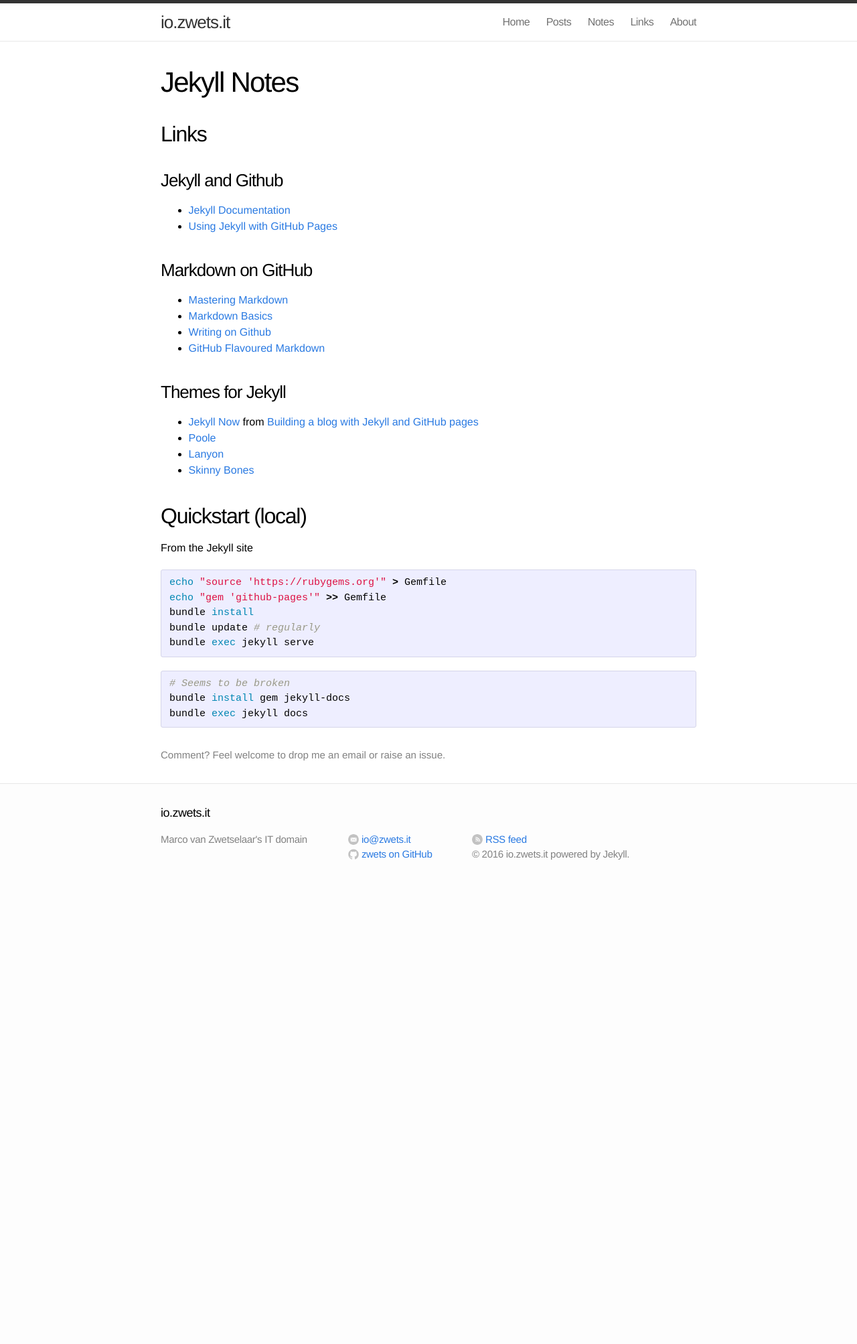
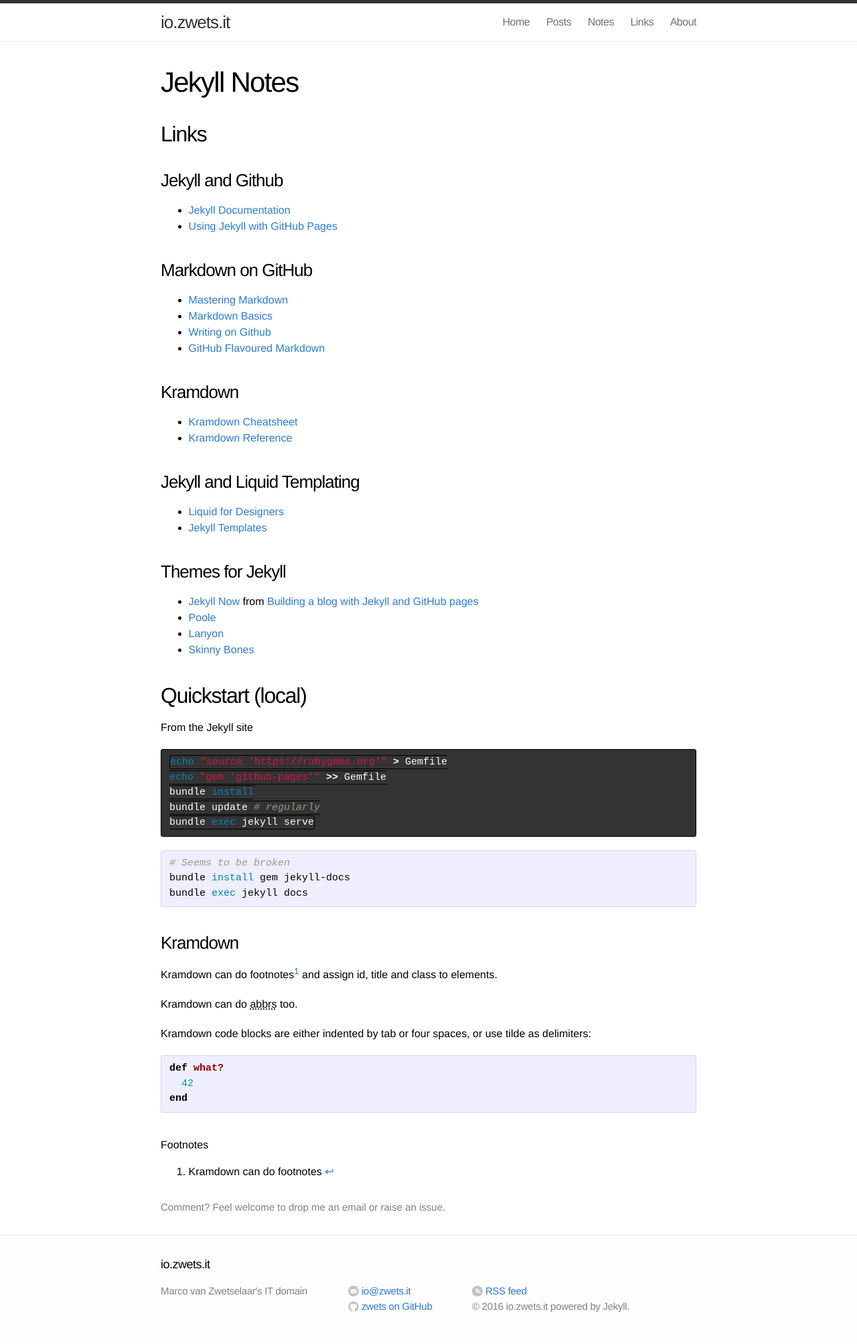
Before and after one commit to zwets/zwets.github.io, a Jekyll site: the page built from jekyll-notes.md, in a window 1280 px wide. Shown: the whole page at 67% size. Built offline with Jekyll 4.4.1, drawn with Linux system fonts in a browser that asks for light colours; before the commit the page ends 1332 px from its top, so only the background shows below that.

Commit message:
Override hard wrapped markdown in kramdown config.  Add footnotes and abbrs.

```diff
--- a/_config.yml
+++ b/_config.yml
@@ -14,7 +14,7 @@
 #future:      false
 #unpublished: false
 # Conversion
-#markdown:    kramdown
+markdown:    kramdown
 #highlighter: rouge
 highlighter: pygments
 #lsi:         false
@@ -28,9 +28,17 @@
 #jekyll.environment: production # default is development?
 gems:
   - jekyll-sitemap
+
+# Kramdown options
 kramdown:
   input: GFM   # Github Flavoured Markdown
   toc_levels: 1..2
+  hard_wrap: false      # Override Github default
+#  auto_ids:       true
+#  footnote_nr:    1
+#  entity_output:  as_char
+#  toc_levels:     1..6
+#  smart_quotes:   lsquo,rsquo,ldquo,rdquo
 
 # (Non-overrideable) Github defaults
 #safe: true
--- a/css/main.css
+++ b/css/main.css
@@ -272,6 +272,8 @@
 }
 
 /* terminal */
+.post .terminal pre,
+.post .terminal code,
 .post pre.terminal {
   border: 1px solid #000;
   background-color: #333;
@@ -284,6 +286,7 @@
 .post pre.terminal code { background-color: #333; }
 
 /* Syntax highlighting styles */
+/* https://github.com/mojombo/tpw/blob/master/css/syntax.css */
 /* ----------------------------------------------------------*/
 
 .highlight  { background: #ffffff; }
--- a/jekyll-notes.md
+++ b/jekyll-notes.md
@@ -20,6 +20,16 @@
  - [Writing on Github](https://help.github.com/articles/writing-on-github/)
  - [GitHub Flavoured Markdown](https://help.github.com/articles/github-flavored-markdown/)
 
+### Kramdown
+
+ - [Kramdown Cheatsheet](http://ricostacruz.com/cheatsheets/kramdown.html)
+ - [Kramdown Reference](http://kramdown.gettalong.org/quickref.html)
+
+### Jekyll and Liquid Templating
+
+ - [Liquid for Designers](https://github.com/Shopify/liquid/wiki/Liquid-for-Designers)
+ - [Jekyll Templates](http://jekyllrb.com/docs/templates/)
+
 ### Themes for Jekyll
 
  - [Jekyll Now](https://github.com/barryclark/jekyll-now) from
@@ -32,6 +42,7 @@
 
 From the Jekyll site
 
+{: .terminal }
 {% highlight bash %}
 echo "source 'https://rubygems.org'" > Gemfile
 echo "gem 'github-pages'" >> Gemfile
@@ -45,3 +56,25 @@
 bundle install gem jekyll-docs
 bundle exec jekyll docs
 {% endhighlight %}
+
+### Kramdown
+
+Kramdown can do footnotes[^1] and assign id, title and class to elements.
+{: #id-for-that}
+{: .class-for-that}
+{: title="title for that"}
+
+Kramdown can do abbrs too.
+
+*[abbrs]: Abbreviations
+
+Kramdown code blocks are either indented by tab or four spaces, or use tilde as delimiters:
+
+~~~ ruby
+def what?
+  42
+end
+~~~
+
+##### Footnotes
+[^1]: Kramdown can do footnotes
```
Also changed, not shown: about.md (+8 -8 lines).
